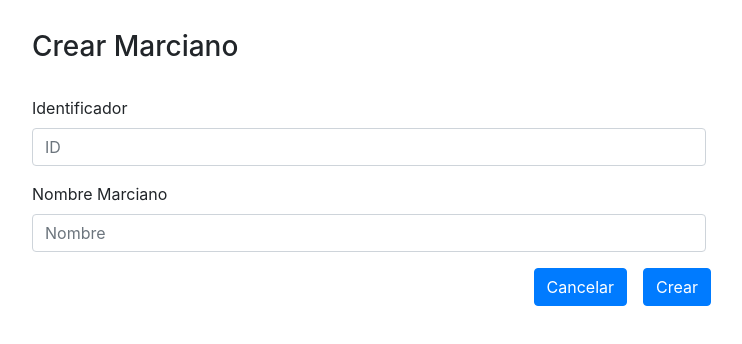
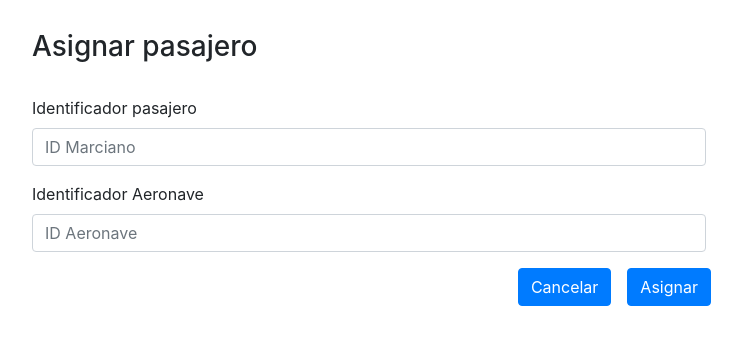
Before and after one commit to arnaupool/marcianitos, an Angular app in the folder GestionMarcianitos/: page / in a window 1280 px wide. Shown: the top 344 px of the page, without its empty margins (271-1013 px from the left). Built offline with nearby package versions, Linux system fonts and the light colour scheme.

Commit message:
más html

```diff
--- a/GestionMarcianitos/src/app/app.component.html
+++ b/GestionMarcianitos/src/app/app.component.html
@@ -1 +1 @@
-<app-crearmarciano></app-crearmarciano>
+<app-subirmarciano></app-subirmarciano>
--- a/GestionMarcianitos/src/app/app.module.ts
+++ b/GestionMarcianitos/src/app/app.module.ts
@@ -6,6 +6,8 @@ import { CrearaeronaveComponent } from './aeronave/crearaeronave/crearaeronave.c
 import { ListaraeronaveComponent } from './aeronave/listaraeronave/listaraeronave.component';
 import { CrearnavenodrizaComponent } from './navenodriza/crearnavenodriza/crearnavenodriza.component';
 import { CrearmarcianoComponent } from './marciano/crearmarciano/crearmarciano.component';
+import { SubirmarcianoComponent } from './marciano/subirmarciano/subirmarciano.component';
+import { BajarmarcianoComponent } from './marciano/bajarmarciano/bajarmarciano.component';
 
 @NgModule({
   declarations: [
@@ -13,7 +15,9 @@ import { CrearmarcianoComponent } from './marciano/crearmarciano/crearmarciano.c
     CrearaeronaveComponent,
     ListaraeronaveComponent,
     CrearnavenodrizaComponent,
-    CrearmarcianoComponent
+    CrearmarcianoComponent,
+    SubirmarcianoComponent,
+    BajarmarcianoComponent
   ],
   imports: [
     BrowserModule
--- /dev/null
+++ b/GestionMarcianitos/src/app/marciano/bajarmarciano/bajarmarciano.component.css
@@ -0,0 +1,4 @@
+.container {
+    width: 55%;
+    padding-top: 30px;
+}
--- /dev/null
+++ b/GestionMarcianitos/src/app/marciano/bajarmarciano/bajarmarciano.component.html
@@ -0,0 +1,28 @@
+<html>
+
+<body>
+    <form autocomplete="off">
+        <div class="container">
+            <h3>Bajarr pasajero</h3>
+            <br>
+            <div class="form-group">
+                <label>Identificador pasajero</label>
+                <input type="text" class="form-control" id="idMarciano" placeholder="ID Marciano" required>
+            </div>
+            <div class="form-group">
+                <label>Identificador Aeronave</label>
+                <input type="text" class="form-control" id="idAeronave" placeholder="ID Aeronave" required>
+            </div>
+            <div class="form-group">
+                <div class="form-row float-right">
+                    <div class="form-col">
+                        <button class="btn btn-primary">Cancelar</button>
+                    </div>
+                    <div class="form-col">
+                        <button class="btn btn-primary ml-3">Bajar</button>
+                    </div>
+                </div>
+            </div>
+        </div>
+    </form>
+</body>
--- /dev/null
+++ b/GestionMarcianitos/src/app/marciano/bajarmarciano/bajarmarciano.component.ts
@@ -0,0 +1,15 @@
+import { Component, OnInit } from '@angular/core';
+
+@Component({
+  selector: 'app-bajarmarciano',
+  templateUrl: './bajarmarciano.component.html',
+  styleUrls: ['./bajarmarciano.component.css']
+})
+export class BajarmarcianoComponent implements OnInit {
+
+  constructor() { }
+
+  ngOnInit(): void {
+  }
+
+}
--- /dev/null
+++ b/GestionMarcianitos/src/app/marciano/subirmarciano/subirmarciano.component.css
@@ -0,0 +1,4 @@
+.container {
+    width: 55%;
+    padding-top: 30px;
+}
--- /dev/null
+++ b/GestionMarcianitos/src/app/marciano/subirmarciano/subirmarciano.component.html
@@ -0,0 +1,30 @@
+<html>
+
+<body>
+    <form autocomplete="off">
+        <div class="container">
+            <h3>Asignar pasajero</h3>
+            <br>
+            <div class="form-group">
+                <label>Identificador pasajero</label>
+                <input type="text" class="form-control" id="idMarciano" placeholder="ID Marciano" required>
+            </div>
+            <div class="form-group">
+                <label>Identificador Aeronave</label>
+                <input type="text" class="form-control" id="idAeronave" placeholder="ID Aeronave" required>
+            </div>
+            <div class="form-group">
+                <div class="form-row float-right">
+                    <div class="form-col">
+                        <button class="btn btn-primary">Cancelar</button>
+                    </div>
+                    <div class="form-col">
+                        <button class="btn btn-primary ml-3">Asignar</button>
+                    </div>
+                </div>
+            </div>
+        </div>
+    </form>
+</body>
+
+</html>
--- /dev/null
+++ b/GestionMarcianitos/src/app/marciano/subirmarciano/subirmarciano.component.ts
@@ -0,0 +1,15 @@
+import { Component, OnInit } from '@angular/core';
+
+@Component({
+  selector: 'app-subirmarciano',
+  templateUrl: './subirmarciano.component.html',
+  styleUrls: ['./subirmarciano.component.css']
+})
+export class SubirmarcianoComponent implements OnInit {
+
+  constructor() { }
+
+  ngOnInit(): void {
+  }
+
+}
```
Also changed, not shown: 2 other files (tests, documents, lock files or other folders).
